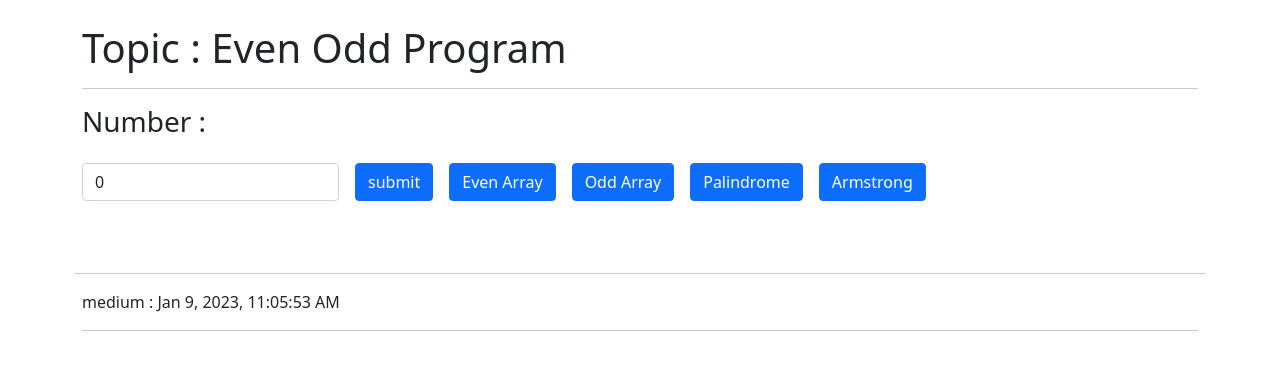
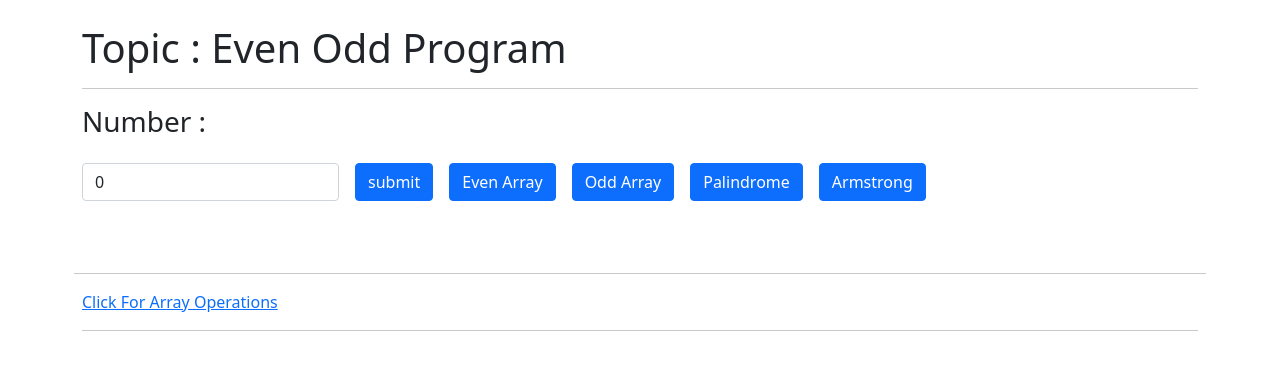
Before and after one commit to AkashSadawarti/Project-work, an Angular app in the folder even-odd-app/: page / in a window 1280 px wide. Shown: the top 370 px of the page. Built offline with nearby package versions, Linux system fonts and the light colour scheme.

Commit message:
Routing Update

```diff
--- a/even-odd-app/src/app/app.component.html
+++ b/even-odd-app/src/app/app.component.html
@@ -34,5 +34,8 @@
     </div>
 
 </form>
-<app-pages></app-pages>
+<!-- <app-pages></app-pages> -->
+<a routerLink="pages" target="_blank">Click For Array Operations</a>
+
+<router-outlet></router-outlet>
 <hr>
--- a/even-odd-app/src/app/pages/pages.component.ts
+++ b/even-odd-app/src/app/pages/pages.component.ts
@@ -66,6 +66,7 @@ export class PagesComponent {
     this.result = `Result : ${ArrayLen} is the length of Array.`
   }
 
+  //Reverse Array
   getReverseArray(){
     this.result = "";
     this.Array = []
```
